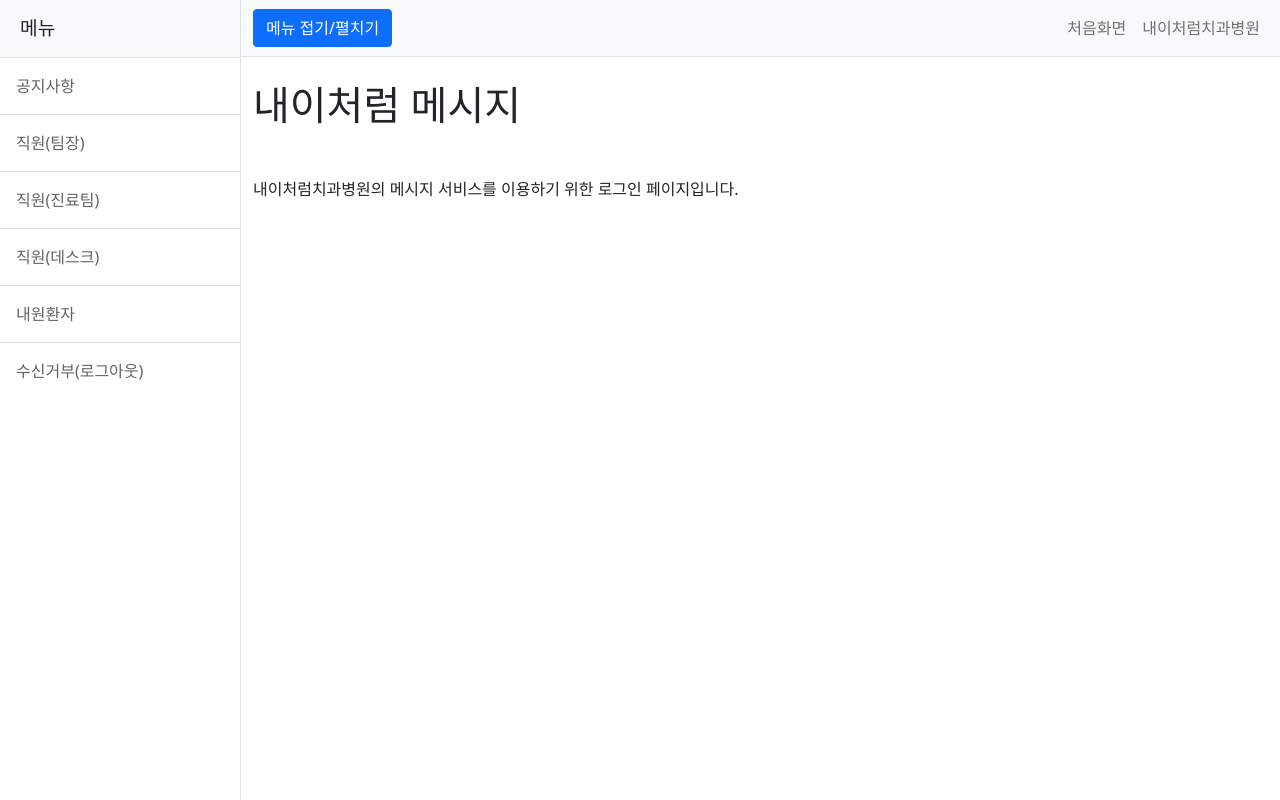
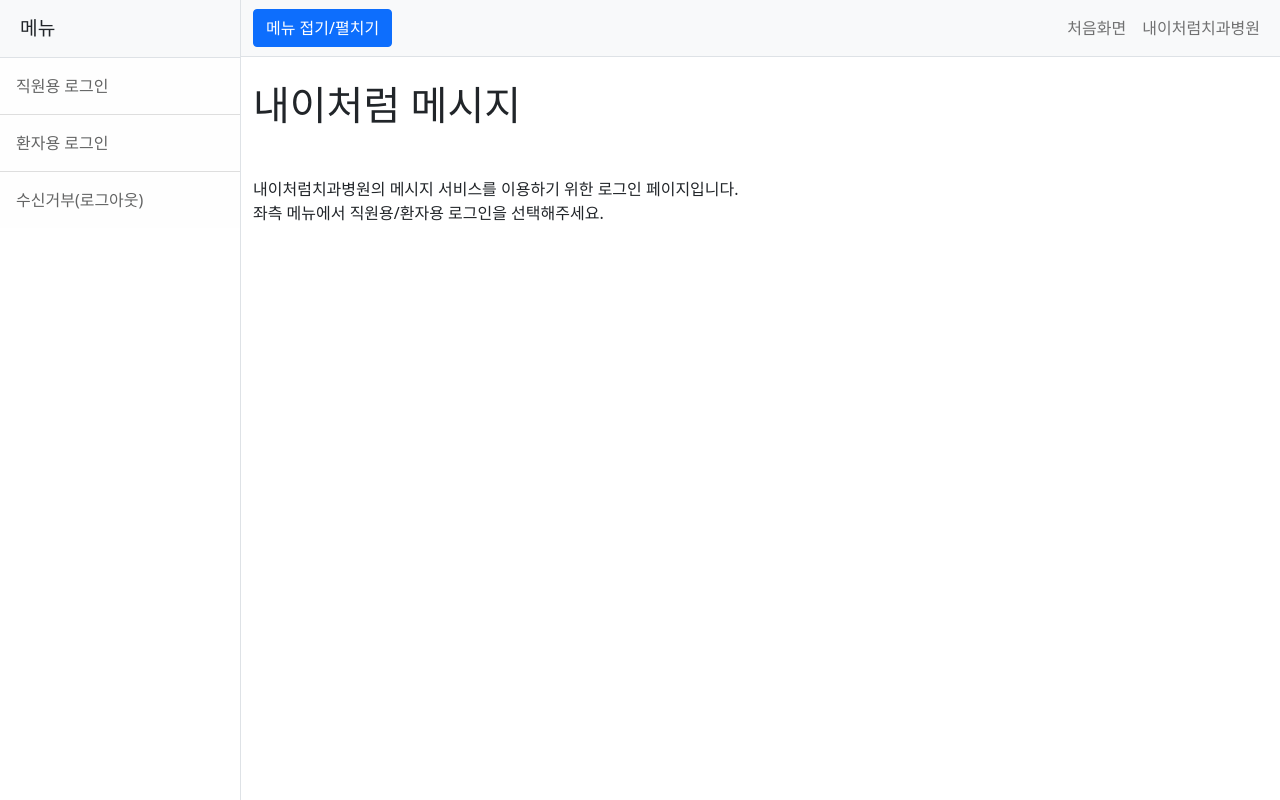
Before and after one commit to naturem-message/naturem-message.github.io, a plain HTML site: page index.html in a window 1280 px wide. Drawn offline with nearby package versions, Linux system fonts and the light colour scheme.

Commit message:
Update index.html

```diff
--- a/index.html
+++ b/index.html
@@ -17,11 +17,8 @@
             <div class="border-end bg-white" id="sidebar-wrapper">
                 <div class="sidebar-heading border-bottom bg-light">메뉴</div>
                 <div class="list-group list-group-flush">
-                    <a class="list-group-item list-group-item-action list-group-item-light p-3" href="#!">공지사항</a>
-                    <a class="list-group-item list-group-item-action list-group-item-light p-3" href="https://naturem-message.github.io/leader/">직원(팀장)</a>
-                    <a class="list-group-item list-group-item-action list-group-item-light p-3" href="#!">직원(진료팀)</a>
-                    <a class="list-group-item list-group-item-action list-group-item-light p-3" href="#!">직원(데스크)</a>
-                    <a class="list-group-item list-group-item-action list-group-item-light p-3" href="#!">내원환자</a>
+                    <a class="list-group-item list-group-item-action list-group-item-light p-3" href="https://naturem-message.github.io/leader/">직원용 로그인</a>
+                    <a class="list-group-item list-group-item-action list-group-item-light p-3" href="#!">환자용 로그인</a>
                     <a class="list-group-item list-group-item-action list-group-item-light p-3" href="#!">수신거부(로그아웃)</a>
                 </div>
             </div>
@@ -44,7 +41,8 @@
                 <div class="container-fluid">
                     <h1 class="mt-4">내이처럼 메시지</h1>
                     <p>&nbsp</p>
-                    <p>내이처럼치과병원의 메시지 서비스를 이용하기 위한 로그인 페이지입니다.</p>
+                    <p>내이처럼치과병원의 메시지 서비스를 이용하기 위한 로그인 페이지입니다.<br>
+                    좌측 메뉴에서 직원용/환자용 로그인을 선택해주세요.</p>
                 </div>
             </div>
         </div>
```
